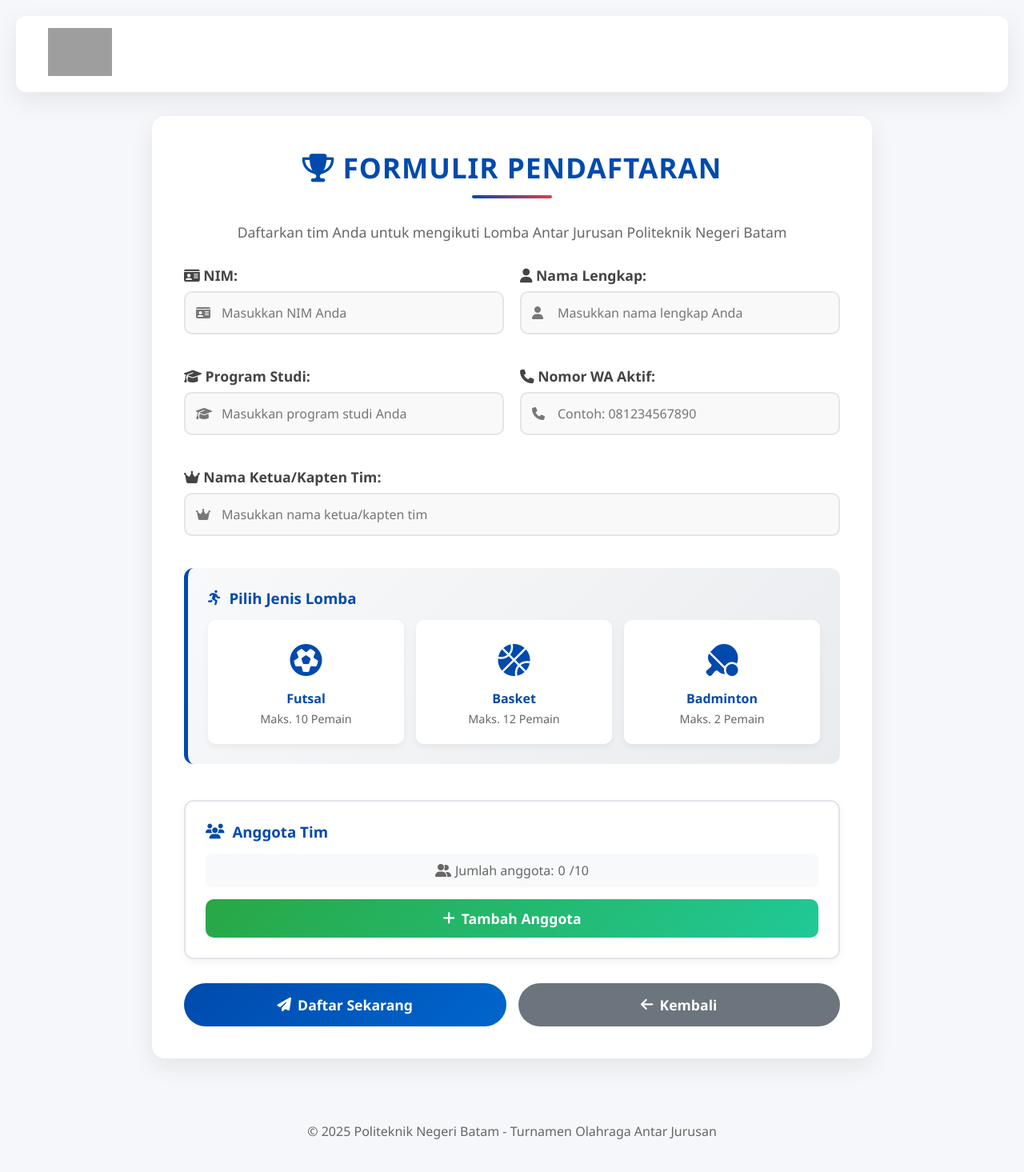
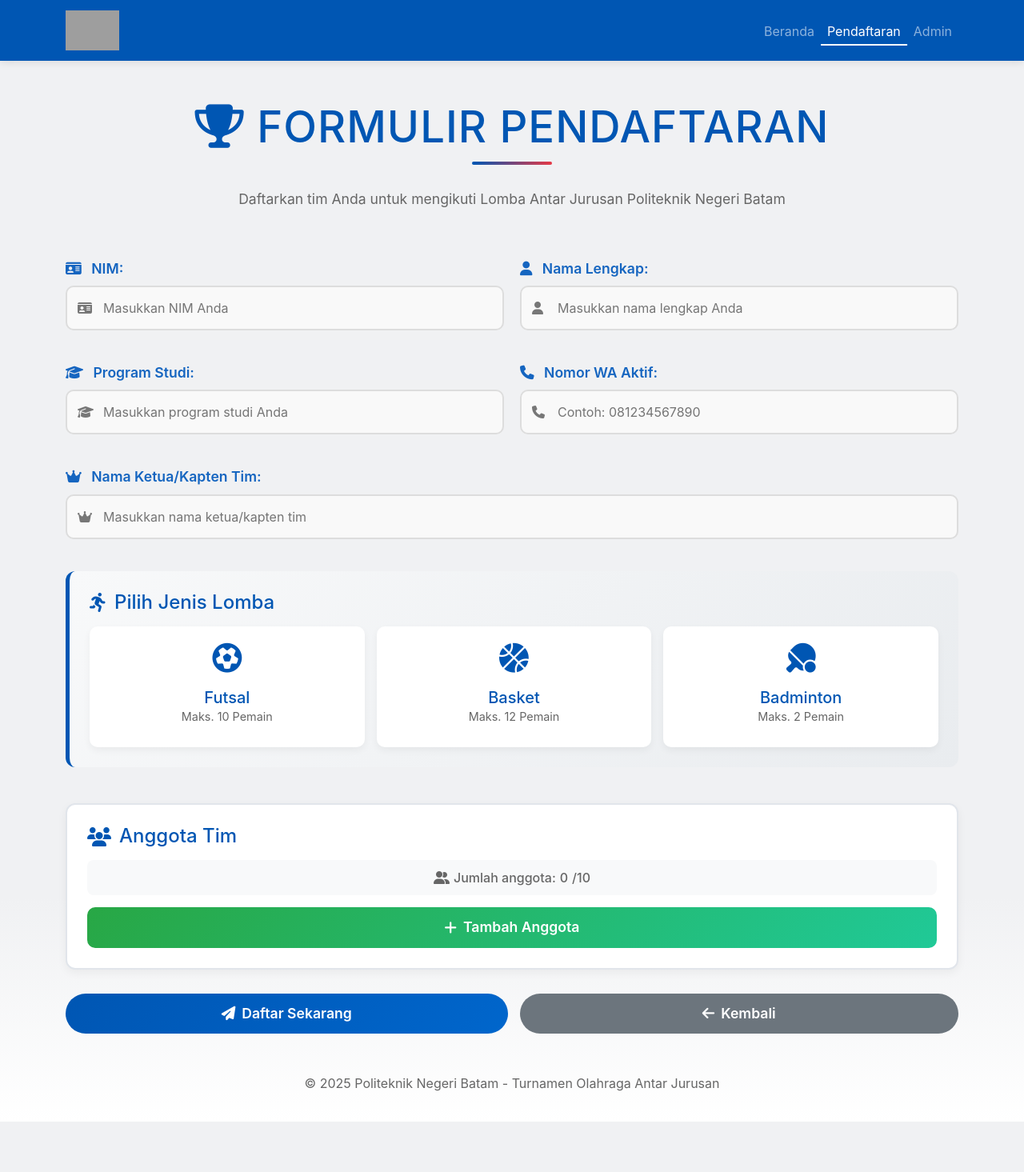
Before and after one commit to almirzada/PBL-1E-4-EVENT-WEB-KAMPUS, a PHP site: page /daftar in a window 1280 px wide. Shown: the whole page at 80% size. After the commit the page ends 1402 px from the top, so only its background shows below. Run offline with PHP 8.4, Linux system fonts and the light colour scheme; grey boxes are pictures that could not be loaded.

Commit message:
tampilan daftar

```diff
--- a/kelompok_web_event/config.php
+++ b/kelompok_web_event/config.php
@@ -7,5 +7,5 @@
 $koneksi = mysqli_connect($host, $user, $pass, $db);
 
 if (!$koneksi) {
-    die("Gagal konek: " . mysqli_connect_error());
+    die("Gagal koneksi: " . mysqli_connect_error());
 }
--- a/kelompok_web_event/daftar.php
+++ b/kelompok_web_event/daftar.php
@@ -1,126 +1,102 @@
 <!DOCTYPE html>
 <html lang="id">
-
 <head>
   <meta charset="UTF-8">
   <meta name="viewport" content="width=device-width, initial-scale=1.0">
   <title>Formulir Pendaftaran Lomba</title>
+ <!-- Bootstrap CSS -->
+<link href="https://cdn.jsdelivr.net/npm/bootstrap@5.3.0/dist/css/bootstrap.min.css" rel="stylesheet">
+<!-- Font Awesome -->
 <link rel="stylesheet" href="https://cdnjs.cloudflare.com/ajax/libs/font-awesome/6.4.0/css/all.min.css">
   <style>
     * {
       margin: 0;
       padding: 0;
       box-sizing: border-box;
-      font-family: 'Segoe UI', Tahoma, Geneva, Verdana, sans-serif;
+      font-family: -apple-system, BlinkMacSystemFont, 'Segoe UI', Roboto, 'Helvetica Neue', Arial, sans-serif;
     }
 
     :root {
-      --primary: #004aad;
+      --primary: #0056b3; /* SAMA DENGAN INDEX.PHP #0056b3 */
       --secondary: #e63946;
       --success: #28a745;
       --danger: #dc3545;
       --warning: #ffc107;
-      --light: #f8f9fa;
+      --light-color: #fff;
+      --gray-light: #f5f7fa;
       --dark: #343a40;
       --card-shadow: 0 10px 30px rgba(0, 0, 0, 0.08);
       --hover-shadow: 0 15px 35px rgba(0, 0, 0, 0.12);
     }
 
+    /* HAPUS ONLY NAVBAR CUSTOM STYLE (baris 30-85) */
+    /* TETAPKAN BODY BACKGROUND BIAR SAMA DENGAN INDEX.PHP */
     body {
-      background-color: #f5f7fa;
+      background: linear-gradient(to bottom, #f0f1f3ff 80%, #ffffff 100%);
       color: #333;
       min-height: 100vh;
-      display: flex;
-      flex-direction: column;
-      align-items: center;
-      padding: 20px;
-    }
-
-    .header {
-      width: 100%;
-      background-color: white;
-      padding: 15px 0;
-      box-shadow: var(--card-shadow);
-      margin-bottom: 30px;
-      border-radius: 12px;
-      position: sticky;
-      top: 10px;
-      z-index: 100;
+      font-family: 'Segoe UI', Tahoma, Geneva, Verdana, sans-serif;
     }
 
      .navbar {
-      display: flex;
-      justify-content: space-between;
-      align-items: center;
-      max-width: 1200px;
-      margin: 0 auto;
-      padding: 0 20px;
+            background-color: var(--primary-color);
+            box-shadow: 0 2px 10px rgba(0, 0, 0, 0.1);
         }
 
-    .logo img {
-      height: 60px;
-      width: auto;
-      transition: transform 0.3s ease;
+        .navbar-nav .nav-link {
+            position: relative;
+            padding-bottom: 6px;
         }
 
-    .logo:hover img {
-      transform: scale(1.05);
+        .navbar-nav .nav-link::after {
+            content: "";
+            position: absolute;
+            left: 50%;
+            bottom: 0;
+            width: 0;
+            height: 2px;
+            background-color: #ffffffff;
+            transition: all 0.3s ease;
+            transform: translateX(-50%);
         }
 
-    nav {
-      display: flex;
-      gap: 25px;
+        .navbar-nav .nav-link:hover::after,
+        .navbar-nav .nav-link.active::after {
+            width: 100%;
         }
 
-    nav a {
-      color: var(--primary);
-      text-decoration: none;
-      font-weight: 600;
-      font-size: 18px;
-      transition: all 0.3s ease;
-      padding: 8px 15px;
-      border-radius: 8px;
-      position: relative;
+
+        .navbar-brand img {
+            height: 50px;
         }
 
-    nav a:hover {
-      background-color: var(--primary);
-      color: white;
-      transform: translateY(-2px);
-    }
 
-    nav a.active {
-      background-color: var(--primary);
-      color: white;
-      box-shadow: 0 4px 12px rgba(0, 74, 173, 0.3);
-    }
-
-    .container {
+    /* CONTAINER FORM (BUKAN .container BIAR GAK TABRAK BOOTSTRAP) */
+   .form-container {
   background-color: white;
   border-radius: 16px;
   box-shadow: var(--card-shadow);
   padding: 40px;
   width: 100%;
   max-width: 900px;
-      margin-bottom: 30px;
+  margin: 60px auto 30px auto; /* Tambah margin-top jadi 60px */
   transition: box-shadow 0.3s ease;
 }
 
-    .container:hover {
+    .form-container:hover {
       box-shadow: var(--hover-shadow);
     }
 
    h2 {
   text-align: center;
   color: var(--primary);
-      margin-bottom: 30px;
-      font-size: 2.2rem;
+  margin: 50px 0 30px 0; /* Tambahkan margin atas 40px */
+  font-size: 3.4rem;
   text-transform: uppercase;
   letter-spacing: 1px;
   position: relative;
   padding-bottom: 15px;
 }
-
     h2:after {
       content: '';
       position: absolute;
@@ -133,9 +109,53 @@
       border-radius: 2px;
     }
 
+    /* LABEL WARNA BIRU */
+.form-group label {
+  color: #1565c0 !important; /* Biru */
+  font-weight: 600;
+  font-size: 1.1rem;
+  margin-bottom: 8px;
+  display: block;
+}
+
+/* Icon dalam label juga biru */
+.form-group label i {
+  color: #1565c0;
+  margin-right: 8px;
+}
+
+/* Input field tetap standar */
+.input-with-icon {
+  position: relative;
+  margin-top: 5px;
+}
+
+.input-with-icon i {
+  position: absolute;
+  left: 15px;
+  top: 50%;
+  transform: translateY(-50%);
+  color: #777;
+}
+
+.input-with-icon input {
+  width: 100%;
+  padding: 14px 14px 14px 45px;
+  border: 2px solid #ddd;
+  border-radius: 10px;
+  font-size: 1rem;
+  transition: all 0.3s ease;
+}
+
+.input-with-icon input:focus {
+  border-color: #1e88e5;
+  box-shadow: 0 0 0 3px rgba(30, 136, 229, 0.2);
+  outline: none;
+}
+
     .form-header {
       text-align: center;
-      margin-bottom: 30px;
+      margin-bottom: 60px;
     }
 
     .form-header p {
@@ -164,7 +184,7 @@
       margin-bottom: 8px;
       font-weight: 600;
       color: #444;
-      font-size: 1.1rem;
+      font-size: 1.7rem;
     }
 
     .input-with-icon {
@@ -212,7 +232,7 @@
 
     button {
       flex: 1;
-      padding: 15px;
+      padding: 10px;
       border: none;
       border-radius: 10px;
       font-size: 1.1rem;
@@ -230,6 +250,7 @@
       background: linear-gradient(135deg, var(--primary), #0066cc);
       color: white;
       border-radius: 30px;
+      padding: 12px;
     }
 
     button[type="submit"]:hover {
@@ -258,7 +279,7 @@
       margin-bottom: 25px;
     }
 
-    .lomba-section h3 {
+    .lomba-section h4 {
       color: var(--primary);
       margin-bottom: 15px;
       display: flex;
@@ -276,7 +297,7 @@
       flex: 1;
       background: white;
       border-radius: 10px;
-      padding: 20px;
+      padding: 10px;
       text-align: center;
       cursor: pointer;
       transition: all 0.3s ease;
@@ -295,14 +316,14 @@
     }
 
     .lomba-icon {
-      font-size: 2.5rem;
+      font-size: 2.3rem;
       margin-bottom: 10px;
       color: var(--primary);
     }
 
-    .lomba-card h4 {
+    .lomba-card h5 {
       color: var(--primary);
-      margin-bottom: 5px;
+      margin-bottom: 1px;
     }
 
     .lomba-card p {
@@ -319,7 +340,7 @@
       box-shadow: 0 4px 12px rgba(0, 0, 0, 0.05);
     }
 
-    .anggota-section h3 {
+    .anggota-section h4 {
       color: var(--primary);
       margin-bottom: 15px;
       display: flex;
@@ -389,13 +410,13 @@
       color: white;
       border: none;
       border-radius: 8px;
-      padding: 8px 15px;
+      padding: 8px 8px;
       cursor: pointer;
       font-size: 0.9rem;
       transition: all 0.3s ease;
       display: flex;
       align-items: center;
-      gap: 5px;
+      gap: 3px;
     }
 
     .remove-anggota:hover {
@@ -475,7 +496,7 @@
       }
     }
 
-    .container {
+    .form-container {
       animation: fadeIn 0.8s ease forwards;
     }
 
@@ -497,21 +518,7 @@
 
     /* Responsif untuk HP */
     @media (max-width: 768px) {
-      .navbar {
-        flex-direction: column;
-        gap: 15px;
-      }
-
-      nav {
-        gap: 10px;
-      }
-
-      nav a {
-        font-size: 16px;
-        padding: 6px 12px;
-      }
-
-      .container {
+      .form-container {
         padding: 25px;
         margin: 10px;
       }
@@ -547,14 +554,31 @@
 </head>
 
 <body>
-  <div class="header">
-    <div class="navbar">
-      <div class="logo">
-        <img src="https://www.polibatam.ac.id/wp-content/uploads/2022/01/poltek.png" alt="Logo Polibatam" />
-      </div>
-
+ <!-- Navbar Bootstrap Sama dengan Index.php -->
+<nav class="navbar navbar-expand-lg navbar-dark" style="background-color: #0056b3;">
+  <div class="container">
+    <a class="navbar-brand" href="index.php">
+      <img src="https://www.polibatam.ac.id/wp-content/uploads/2022/01/poltek.png"
+           height="50" alt="Politeknik Negeri Batam">
+    </a>
+    <button class="navbar-toggler" type="button" data-bs-toggle="collapse" data-bs-target="#navbarNav">
+      <span class="navbar-toggler-icon"></span>
+    </button>
+    <div class="collapse navbar-collapse" id="navbarNav">
+      <ul class="navbar-nav ms-auto">
+        <li class="nav-item">
+          <a class="nav-link" href="index.php">Beranda</a>
+        </li>
+        <li class="nav-item">
+          <a class="nav-link active" href="daftar.php">Pendaftaran</a>
+        </li>
+        <li class="nav-item">
+          <a class="nav-link" href="admin/login.php">Admin</a>
+        </li>
+      </ul>
     </div>
   </div>
+</nav>
 
   <div class="container">
     <h2><i class="fas fa-trophy"></i> Formulir Pendaftaran</h2>
@@ -608,27 +632,27 @@
       </div>
 
       <div class="lomba-section">
-        <h3><i class="fas fa-running"></i> Pilih Jenis Lomba</h3>
+        <h4><i class="fas fa-running"></i> Pilih Jenis Lomba</h4>
         <div class="lomba-cards">
           <div class="lomba-card" data-lomba="Futsal">
             <div class="lomba-icon">
               <i class="fas fa-futbol"></i>
             </div>
-            <h4>Futsal</h4>
+            <h5>Futsal</h5>
             <p>Maks. 10 Pemain</p>
           </div>
           <div class="lomba-card" data-lomba="Basket">
             <div class="lomba-icon">
               <i class="fas fa-basketball-ball"></i>
             </div>
-            <h4>Basket</h4>
+            <h5>Basket</h5>
             <p>Maks. 12 Pemain</p>
           </div>
           <div class="lomba-card" data-lomba="Badminton">
             <div class="lomba-icon">
               <i class="fas fa-table-tennis"></i>
             </div>
-            <h4>Badminton</h4>
+            <h5>Badminton</h5>
             <p>Maks. 2 Pemain</p>
           </div>
         </div>
@@ -641,7 +665,7 @@
       </div>
 
       <div class="anggota-section">
-        <h3><i class="fas fa-users"></i> Anggota Tim</h3>
+        <h4><i class="fas fa-users"></i> Anggota Tim</h4>
         <div class="counter-info">
           <i class="fas fa-user-friends"></i> Jumlah anggota: <span id="anggotaCount">0</span>
           <span id="maxAnggotaText">/10</span>
@@ -778,9 +802,8 @@
               <input type="text" id="anggota_prodi_${anggotaCount}" name="anggota_prodi[]" required placeholder="Program studi anggota">
             </div>
             <div class="form-group">
-              <label for="anggota_posisi_${anggotaCount}">Posisi</label>
+              <label for="anggota_posisi_${anggotaCount}">Tahun Angkatan</label>
               <select id="anggota_posisi_${anggotaCount}" name="anggota_posisi[]" required>
-                <option value="">-- Pilih Posisi --</option>
                 ${getPosisiOptions(currentLomba)}
               </select>
             </div>
@@ -801,36 +824,16 @@
       }
 
       // Fungsi untuk mendapatkan opsi posisi berdasarkan lomba
+     // Fungsi untuk mendapatkan opsi tahun angkatan
 function getPosisiOptions(lomba) {
-        switch (lomba) {
-          case 'Futsal':
+  // KINI MENJADI TAHUN ANGKATAN untuk semua lomba
   return `
-              <option value="Kiper">Kiper</option>
-              <option value="Bek">Bek</option>
-              <option value="Gelandang">Gelandang</option>
-              <option value="Penyerang">Penyerang</option>
-              <option value="Cadangan">Cadangan</option>
+    <option value="2022">2022</option>
+    <option value="2023">2023</option>
+    <option value="2024">2024</option>
+    <option value="2025">2025</option>
+    <option value="2026">2026</option>
   `;
-          case 'Basket':
-            return `
-              <option value="Point Guard">Point Guard</option>
-              <option value="Shooting Guard">Shooting Guard</option>
-              <option value="Small Forward">Small Forward</option>
-              <option value="Power Forward">Power Forward</option>
-              <option value="Center">Center</option>
-              <option value="Cadangan">Cadangan</option>
-            `;
-          case 'Badminton':
-            return `
-              <option value="Pemain 1">Pemain 1</option>
-              <option value="Pemain 2">Pemain 2</option>
-            `;
-          default:
-            return `
-              <option value="Pemain">Pemain</option>
-              <option value="Cadangan">Cadangan</option>
-            `;
-        }
 }
 
       // Fungsi untuk menghapus anggota
@@ -919,13 +922,13 @@
           const nama = item.querySelector('input[name="anggota_nama[]"]').value;
           const nim = item.querySelector('input[name="anggota_nim[]"]').value;
           const prodi = item.querySelector('input[name="anggota_prodi[]"]').value;
-          const posisi = item.querySelector('select[name="anggota_posisi[]"]').value;
+         const tahunAngkatan = item.querySelector('select[name="anggota_tahun[]"]').value;
 
           formData.anggota.push({
             nama: nama,
             nim: nim,
             prodi: prodi,
-            posisi: posisi
+            tahunAngkatan: tahunAngkatan
           });
         });
 
@@ -949,6 +952,8 @@
       });
     });
   </script>
+  <!-- Bootstrap JS -->
+<script src="https://cdn.jsdelivr.net/npm/bootstrap@5.3.0/dist/js/bootstrap.bundle.min.js"></script>
 </body>
 
 </html>
```
Also changed, not shown: kelompok_web_event/detail_badminton.php (+6 -7 lines), kelompok_web_event/detail_basket.php (+5 -6 lines), kelompok_web_event/detail_futsal.php (+5 -6 lines), kelompok_web_event/index.php (line endings or trailing spaces). Lines whose indentation alone changed are shown as unchanged.
